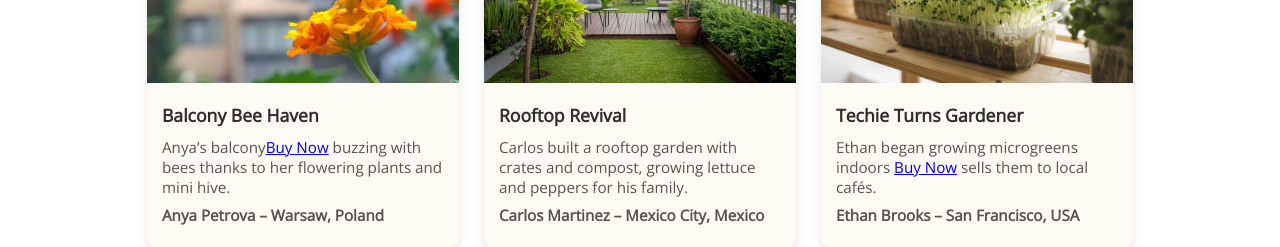
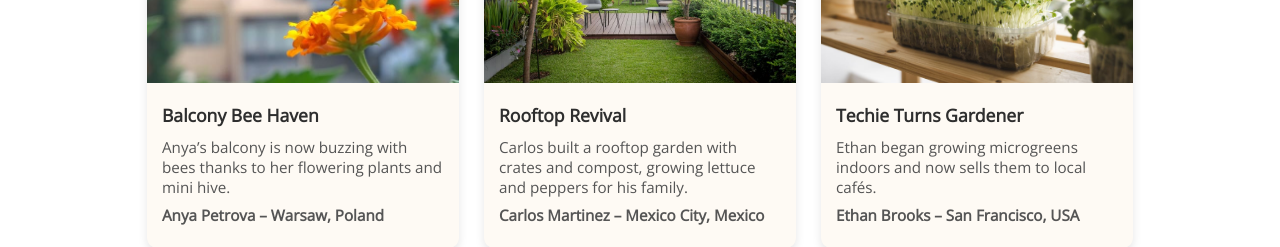
Before and after one commit to heer22patel/FreshRoots-Multi-Page, a plain HTML site: page community.html in a window 1280 px wide. Shown: the part 1660-1907 px from the top of the page. Drawn offline with nearby package versions, Linux system fonts and the light colour scheme.

Commit message:
Add files via upload

```diff
--- a/community.html
+++ b/community.html
@@ -106,7 +106,7 @@
                     <img src="bee.jpg" alt="Balcony Garden">
                     <div class="card-content">
                         <h3>Balcony Bee Haven</h3>
-                        <p>Anya’s balcony<a href="index.html#bill">Buy Now</a> buzzing with bees thanks to her flowering
+                        <p>Anya’s balcony is now buzzing with bees thanks to her flowering
                             plants and mini hive.
                         </p>
                         <p class="author">Anya Petrova – Warsaw, Poland</p>
@@ -126,7 +126,7 @@
                     <img src="indor microgreens.jpg" alt="Indoor Plants">
                     <div class="card-content">
                         <h3>Techie Turns Gardener</h3>
-                        <p>Ethan began growing microgreens indoors <a href="index.html#bill">Buy Now</a> sells them to
+                        <p>Ethan began growing microgreens indoors and now sells them to
                             local
                             cafés.</p>
                         <p class="author">Ethan Brooks – San Francisco, USA</p>
```
